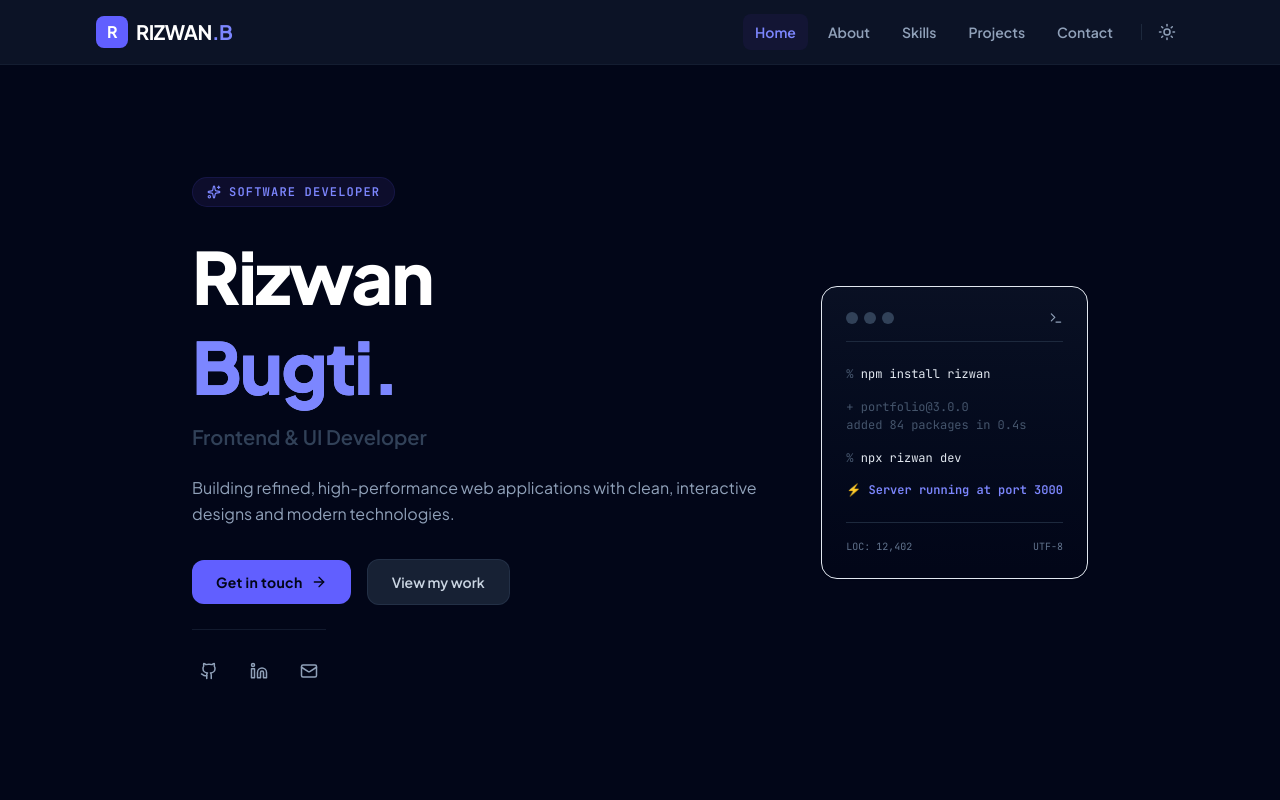
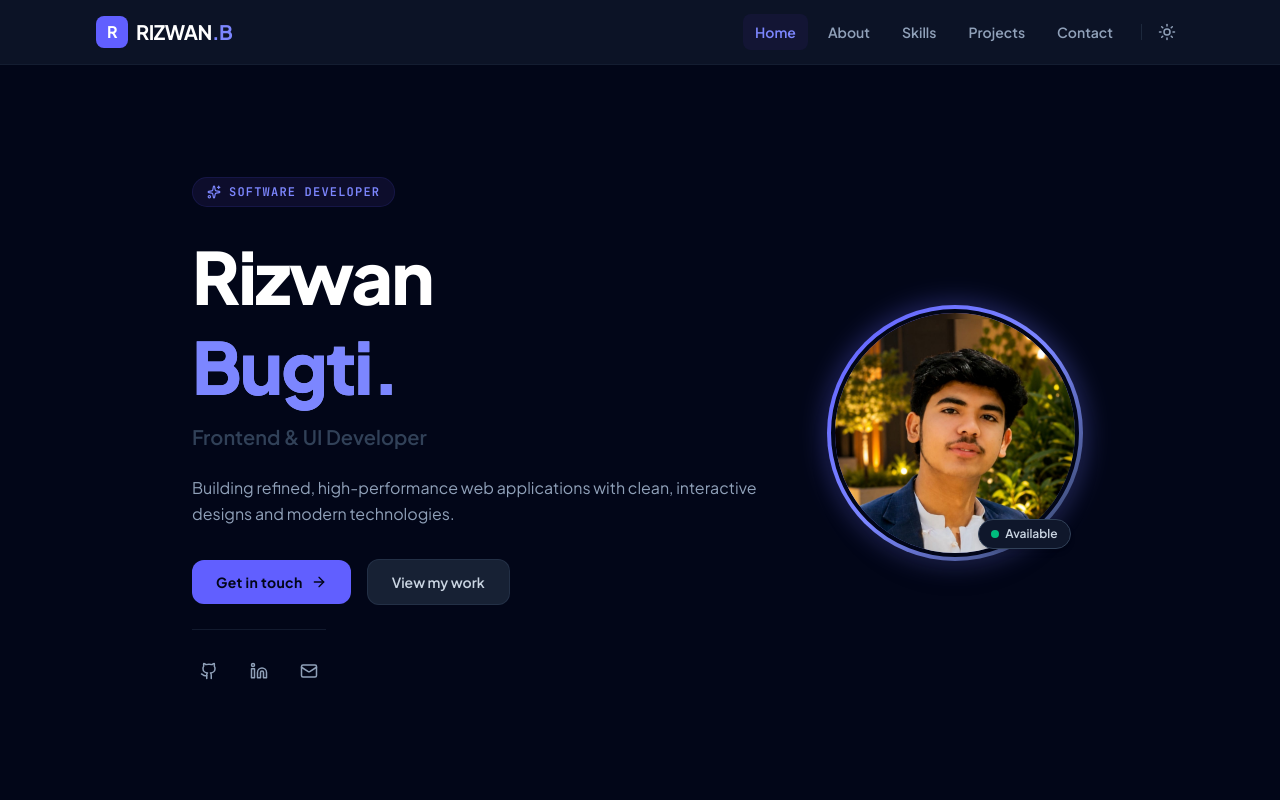
Before and after one commit to rizwanbugti384/RizwanBugti-portfolio-, a React (Vite) app: page / in a window 1280 px wide. Shown: the top 800 px of the page. Built offline with nearby package versions, Linux system fonts and the light colour scheme.

Commit message:
feat: add profile picture to hero section

```diff
--- a/src/components/Hero.tsx
+++ b/src/components/Hero.tsx
@@ -1,4 +1,4 @@
-import { ArrowRight, Github, Linkedin, Mail, Sparkles, Terminal } from 'lucide-react';
+import { ArrowRight, Github, Linkedin, Mail, Sparkles } from 'lucide-react';
 import { personalData } from '../data';
 
 interface HeroProps {
@@ -110,37 +110,23 @@ export default function Hero({ setActiveSection }: HeroProps) {
           </div>
         </div>
 
-        {/* Visual Terminal/Graphic on Desktop */}
-        <div id="hero-graphic" className="hidden md:block md:col-span-4 justify-self-center w-full max-w-sm">
-          <div className="w-full aspect-square rounded-2xl border border-slate-200 dark:border-slate-850 bg-linear-to-b from-slate-50 to-white dark:from-slate-900/60 dark:to-slate-950 p-6 flex flex-col justify-between shadow-xs">
-            <div className="flex items-center justify-between border-b border-slate-100 dark:border-slate-800 pb-4">
-              <div className="flex space-x-1.5">
-                <span className="w-3 h-3 rounded-full bg-slate-300 dark:bg-slate-700" />
-                <span className="w-3 h-3 rounded-full bg-slate-300 dark:bg-slate-700" />
-                <span className="w-3 h-3 rounded-full bg-slate-300 dark:bg-slate-700" />
-              </div>
-              <Terminal size={14} className="text-slate-400 dark:text-slate-650" />
+        {/* Profile Picture */}
+        <div id="hero-graphic" className="hidden md:flex md:col-span-4 justify-center items-center w-full">
+          <div className="relative group">
+            {/* Glow ring */}
+            <div className="absolute -inset-1 rounded-full bg-gradient-to-br from-indigo-500 to-indigo-400 opacity-30 blur-md group-hover:opacity-50 transition-opacity duration-300" />
+            {/* Border ring */}
+            <div className="relative w-64 h-64 rounded-full p-1 bg-gradient-to-br from-indigo-500 via-indigo-400 to-slate-300 dark:to-slate-700 shadow-xl">
+              <img
+                src={personalData.avatarUrl}
+                alt={personalData.name}
+                className="w-full h-full rounded-full object-cover object-top border-4 border-white dark:border-slate-950"
+              />
             </div>
-
-            <div className="flex-1 py-6 flex flex-col justify-center space-y-4 font-mono text-xs text-slate-500 dark:text-slate-400">
-              <p className="text-slate-800 dark:text-slate-200">
-                <span className="text-slate-400 dark:text-slate-600">%</span> npm install {personalData.name.split(' ')[0].toLowerCase()}
-              </p>
-              <p className="text-slate-400 dark:text-slate-600 leading-normal">
-                + portfolio@3.0.0<br/>
-                added 84 packages in 0.4s
-              </p>
-              <p className="text-slate-800 dark:text-slate-200">
-                <span className="text-slate-400 dark:text-slate-600">%</span> npx {personalData.name.split(' ')[0].toLowerCase()} dev
-              </p>
-              <p className="text-indigo-600 dark:text-indigo-400 font-semibold">
-                ⚡ Server running at port 3000
-              </p>
-            </div>
-
-            <div className="border-t border-slate-100 dark:border-slate-800 pt-4 flex justify-between items-center text-[10px] font-mono text-slate-400 dark:text-slate-500">
-              <span>LOC: 12,402</span>
-              <span>UTF-8</span>
+            {/* Available badge */}
+            <div className="absolute bottom-3 right-3 flex items-center space-x-1.5 bg-white dark:bg-slate-900 border border-slate-200 dark:border-slate-700 rounded-full px-3 py-1.5 shadow-md">
+              <span className="w-2 h-2 rounded-full bg-emerald-500 animate-pulse" />
+              <span className="text-xs font-semibold text-slate-700 dark:text-slate-300">Available</span>
             </div>
           </div>
         </div>
--- a/src/data.ts
+++ b/src/data.ts
@@ -10,6 +10,7 @@ export const personalData = {
   github: "https://github.com", // standard fallback
   linkedin: "https://linkedin.com", // standard fallback
   resumeUrl: "#",
+  avatarUrl: "/rizwan.png",
 };
 
 export const skillsData: Skill[] = [
```
Also changed, not shown: public/rizwan.png (added).
